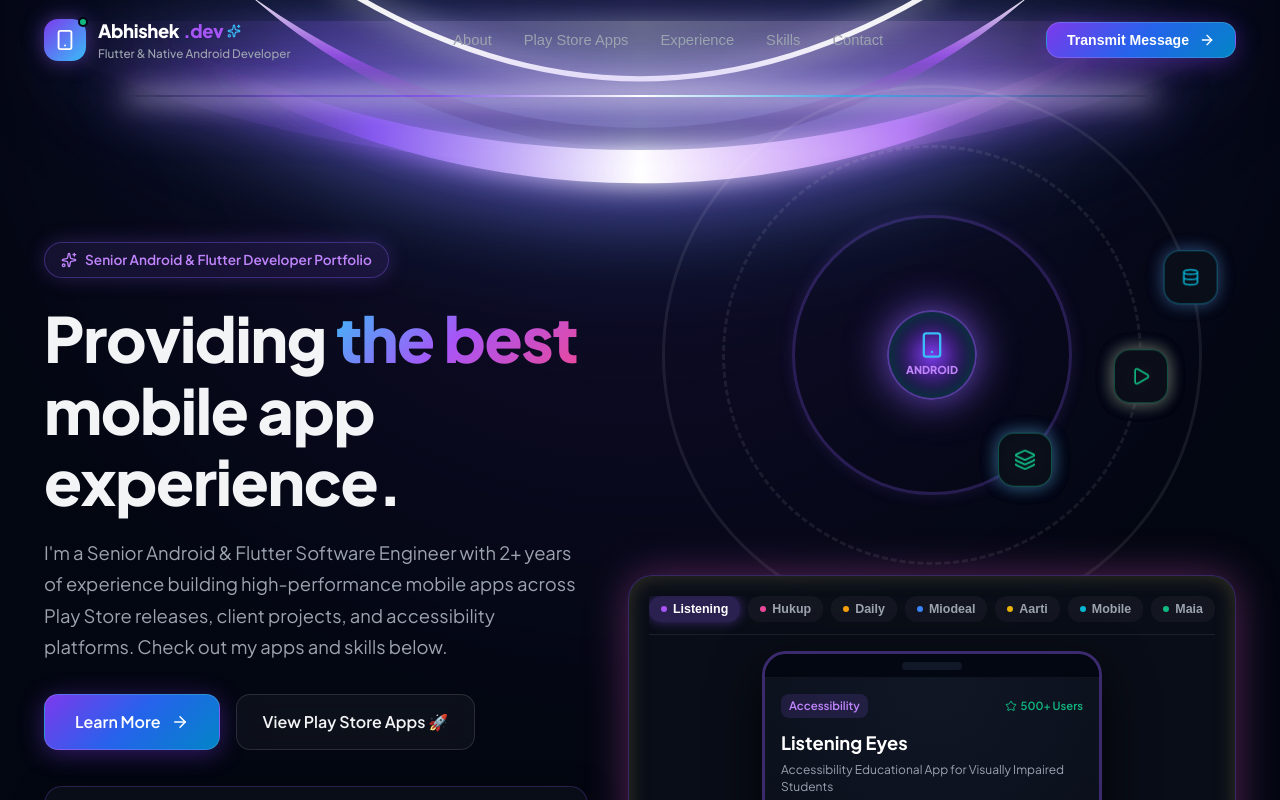
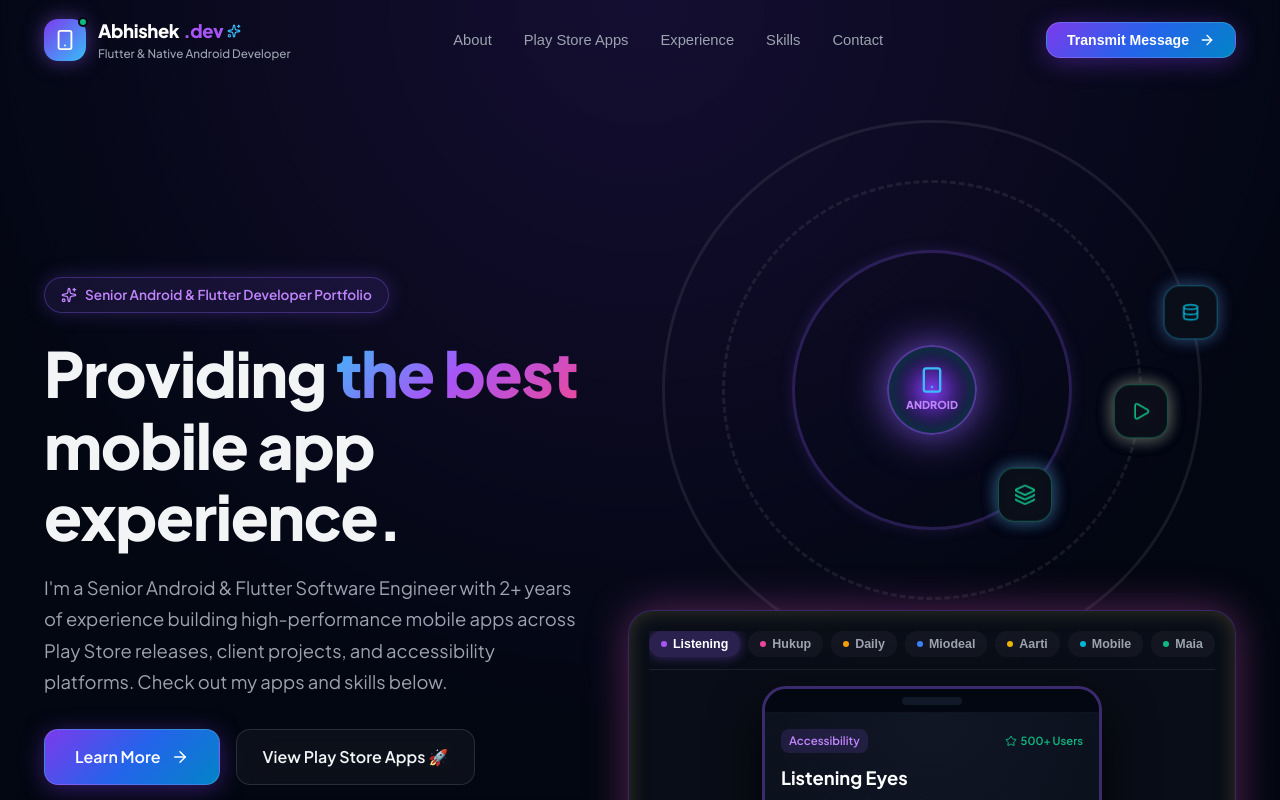
Before and after one commit to Abhishek1102/abhishek-portfolio-collection, a React (Vite) app: page / in a window 1280 px wide. Shown: the top 800 px of the page. Built offline with nearby package versions, Linux system fonts and the light colour scheme; the HTML template or start-up script is replaced by a standard one.

Commit message:
Remove top half black hole accretion arc from Hero.tsx

```diff
--- a/src/components/Hero.tsx
+++ b/src/components/Hero.tsx
@@ -5,7 +5,6 @@ import {
   Music, Bell, Cpu, Star
 } from 'lucide-react';
 import { PERSONAL_INFO, PROJECTS } from '../data/portfolioData';
-import { TopBlackHoleArc } from './TopBlackHoleArc';
 import { TechSkillsOrbitWheel } from './TechSkillsOrbitWheel';
 
 interface HeroProps {
@@ -35,15 +34,12 @@ export const Hero: React.FC<HeroProps> = ({ onSelectProject }) => {
     <section
       id="hero"
       style={{
-        paddingTop: '75px',
+        paddingTop: '110px',
         paddingBottom: '80px',
         position: 'relative',
         overflow: 'hidden',
       }}
     >
-      {/* Top Inverted Black Hole Accretion Arc Visual */}
-      <TopBlackHoleArc />
-
       <div className="container" style={{ position: 'relative', zIndex: 2 }}>
         <div
           style={{
```
Also changed, not shown: 2 other files (tests, documents, lock files or other folders).
